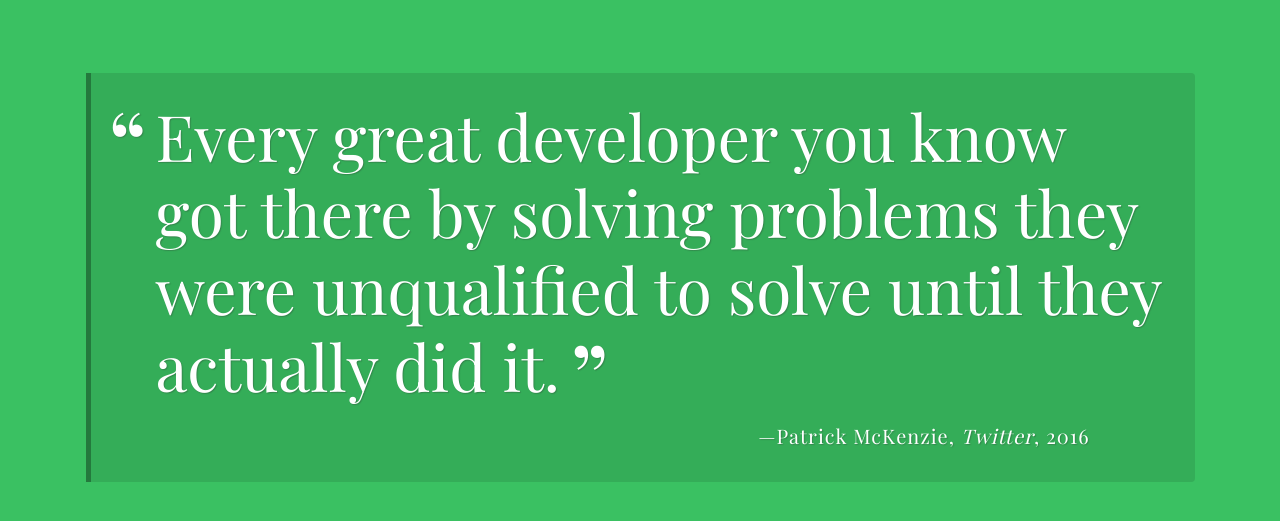
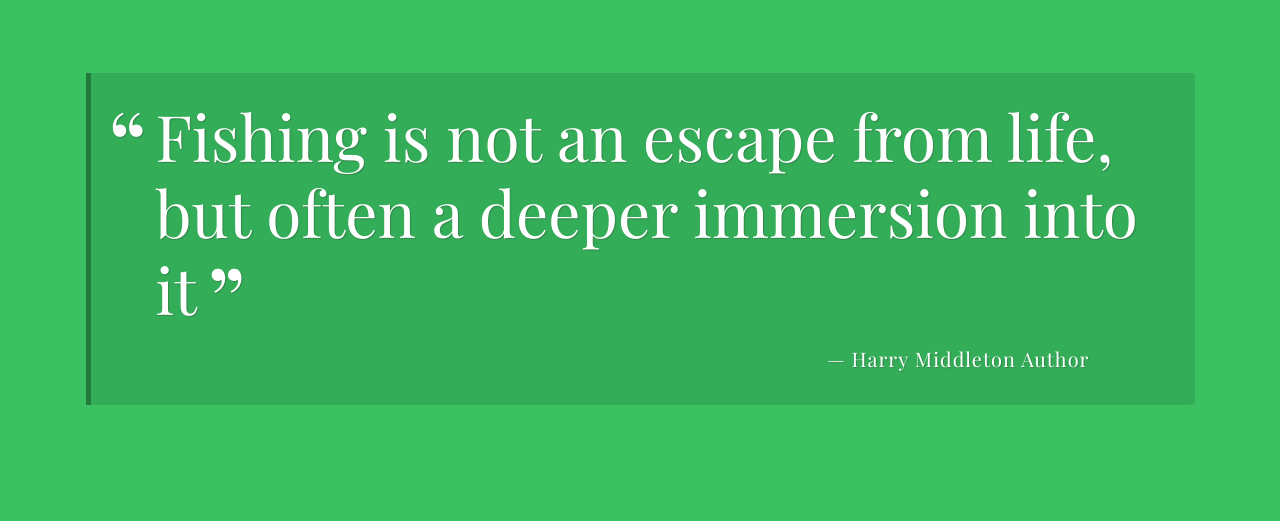
Before and after one commit to KelbyNylander/a_random_quote_generator-v1, a plain HTML site: page index.html in a window 1280 px wide. Both pictures are taken after a click on the button "Show another quote". Shown: the part 147-668 px from the top of the page. Drawn offline with nearby package versions, Linux system fonts and the light colour scheme; a web font is replaced by a local one.

Commit message:
added functionality to get passing grade

```diff
--- a/css/styles.css
+++ b/css/styles.css
@@ -7,7 +7,7 @@
 
 body {
   background-color: rgb(58, 193, 98);
-  color: white;
+  color: white ;
   font-family: 'Playfair Display', serif;
   padding: 5px;
 }
--- a/index.html
+++ b/index.html
@@ -16,8 +16,8 @@
 
     <div class="container">
       <div id="quote-box" class="quote-box">
-        <p class="quote">Every great developer you know got there by solving problems they were unqualified to solve until they actually did it.</p>
-        <p class="source">Patrick McKenzie<span class="citation">Twitter</span><span class="year">2016</span></p>
+        <p class="quote">Perhaps I should not have been a fisherman, he thought. But that was the thing I was born for.</p>
+        <p class="source">Ernest Hemingway<span class="citation">The Old Man and the Sea</span><span class="year">1952</span><span class="tags"> Author</span></p>
       </div>
     </div>
 
--- a/js/script.js
+++ b/js/script.js
@@ -18,31 +18,38 @@ let quotes = [
   },
   {
       quote: "Somebody just back of you while you are fishing is as bad as someone looking over your shoulder while you write a letter to your girl",
-      source: "Ernest Hemingway"
+      source: "Ernest Hemingway",
+      tags: "Author"
   },
   {
       quote: "I've gone fishing thousands of times in my life, and I have never once felt unlucky or poorly paid for those hours on the water",
-      source: "William Tapply"
+      source: "William Tapply",
+      tags: "Author"
   },
   {
       quote: "Angling is extremely time consuming. That's sort of the whole point",
-      source: "Thomas McGuane"
+      source: "Thomas McGuane",
+      tags: "Author"
   },
   {
       quote: "It is impossible to grow weary of a sport that is never the same on any two days of the year",
-      source: "Theodore Gordon"
+      source: "Theodore Gordon",
+      tags: "Author"
   },
   {
       quote: "The solution to any problem — work, love, money, whatever is to go fishing, and the worse the problem, the longer the trip should be",
-      source: "John Gierach"
+      source: "John Gierach",
+      tags: "Author"
   },
   {
       quote: "If fishing is interfering with your business, give up your business",
-      source: "Sparse Grey Hackle"
+      source: "Sparse Grey Hackle",
+      tags: "aka Alfred W. Miller"
   },
   {
       quote: "Fishing is not an escape from life, but often a deeper immersion into it",
-      source: "Harry Middleton"
+      source: "Harry Middleton",
+      tags: "Author"
   },
   {
       quote: "By the time I had turned thirty, I'd realized two important things. One, I had to fish. Two, I had to work for a living",
@@ -50,11 +57,13 @@ let quotes = [
   },
   {
       quote: "I go fishing not to find myself but to lose myself",
-      source: "Joseph Monniger"
+      source: "Joseph Monniger",
+      tags: "Author"
   },
   {
       quote:  "Calling fishing a hobby is like calling brain surgery a job",
-      source: "Paul Schullery"
+      source: "Paul Schullery",
+      tags: "Author"
   },
   {
       quote:  "Many of the most highly publicized events of my presidency are not nearly as memorable or significant in my life as fishing with my daddy",
@@ -62,19 +71,23 @@ let quotes = [
   },
   {
       quote:  "Scholars have long known that fishing eventually turns men into philosophers. Unfortunately, it is almost impossible to buy decent tackle on a philosopher's salary",
-      source: "Patrick McManus"
+      source: "Patrick McManus",
+      tags: "Author"
   },
   {
       quote:  "Do not tell fish stories where the people know you. Particularly, don't tell them where they know the fish",
-      source: "Mark Twain"
+      source: "Mark Twain",
+      tags: "Author"
   },
   {
       quote:  "The best time to go fishing is when you can get away",
-      source: "Robert Traver"
+      source: "Robert Traver",
+      tags: "Author"
   },
   {
       quote:  "Everyone should believe in something. I believe I'll go fishing",
-      source: "Henry David Thoreau"
+      source: "Henry David Thoreau",
+      tags: "Author"
   },
   {
       quote:  "If all politicians fished, instead of spoke publicly, we would be at peace with the world",
@@ -82,7 +95,8 @@ let quotes = [
   },
   {
       quote:  "No life is so happy and so pleasant as the life of the well-govern'd angler",
-      source: "Izaak Walton"
+      source: "Izaak Walton",
+      tags: "Author"
   },
   {
       quote:  "I don't want to sit at the head table anymore. I want to go fishing",
@@ -96,37 +110,57 @@ let quotes = [
       quote:  "Perhaps I should not have been a fisherman, he thought. But that was the thing I was born for.",
       source: "Ernest Hemingway",
       citation: "The Old Man and the Sea",
-      year: "1952"
+      year: "1952",
+      tags: "Author"
 },
-  ];
-
-  console.log(quotes);
+  ]; // array of 21 quotes
 
 /***
  * `getgetRandomQuote` function
 ***/
 
-let arrayLength = quotes.length;
-
 function getRandomQuote() {
-    return Math.floor(Math.random() * arrayLength);
+    return quotes[Math.floor(Math.random() * quotes.length)];
+    getRandomColor();
 }
-
-console.log(getRandomQuote());
+// getRandomQuote function operates on one line also pulling information from the array don't miss the []
+console.log(getRandomQuote()); // added to test and debug function
 
 
 /***
  * `printQuote` function
 ***/
 
-function printQuote( ) {
-  let i = getRandomQuote(quotes);
-  let quote = quotes[i]
-  return quote;
+function getRandomColor( ){
+  let r = Math.floor(Math.random() * 256);
+  let g = Math.floor(Math.random() * 256);
+  let b = Math.floor(Math.random() * 256);
+  let rgb = `rgb(${r}, ${g} ,${b})`;
+  document.body.style.background = rgb;
 }
 
-console.log(printQuote());
+function printQuote ( ) {
+  let calledQuote = getRandomQuote();
+  let html = `
+  <p class="quote">${calledQuote.quote}</p>
+  <p class="source"> ${calledQuote.source}
+  ` // closed template literal
+  if (calledQuote.citation) {
+    html += `<span class=  "citation" >${calledQuote.citation}</span >`
+  }
+  if (calledQuote.year) {
+    html += `<span class=  "year" >${calledQuote.year}</span >`
+  }
+  if (calledQuote.tags) {
+    html += `<span class= "tags" >${calledQuote.tags}</span >`
+  }
+html += `</p>`;
+document.getElementById('quote-box').innerHTML = html;
+}
 
+setInterval(() => { // extra credit work
+  printQuote();
+}, 10000); // 10,000 milliseconds = 10 second delay
 
 /***
  * click event listener for the print quote button
```
